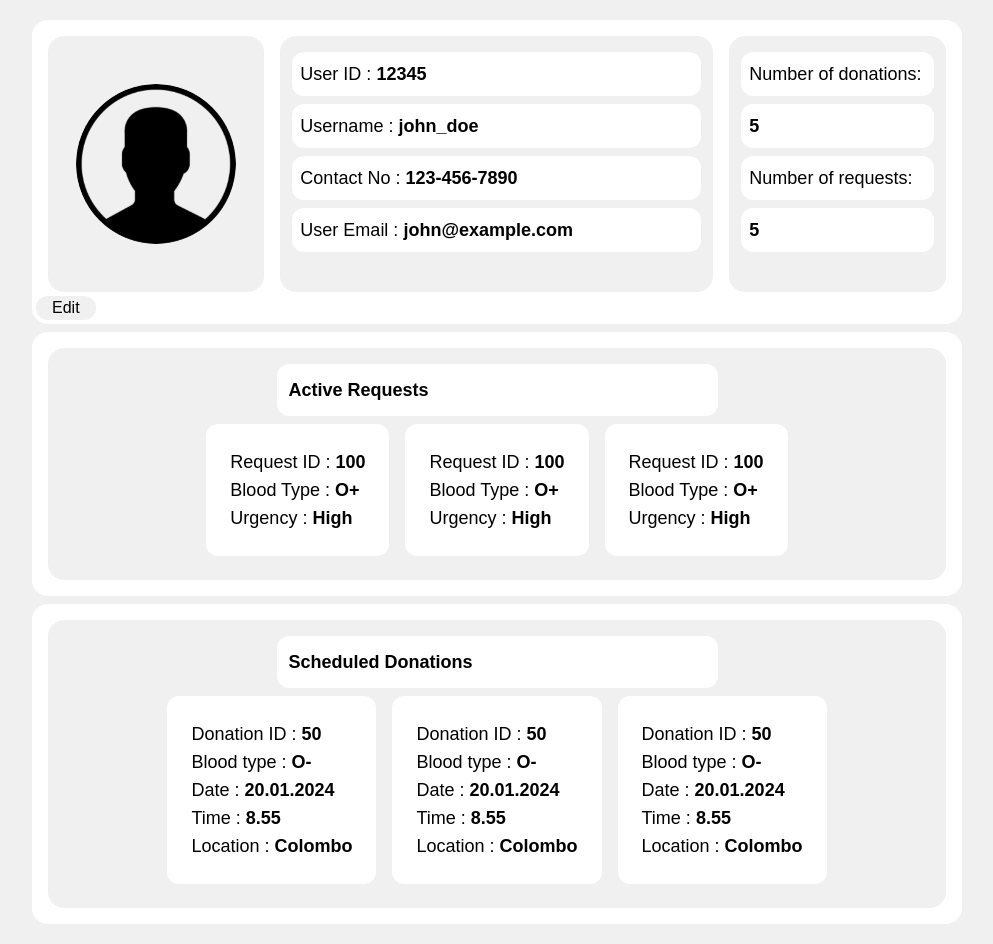
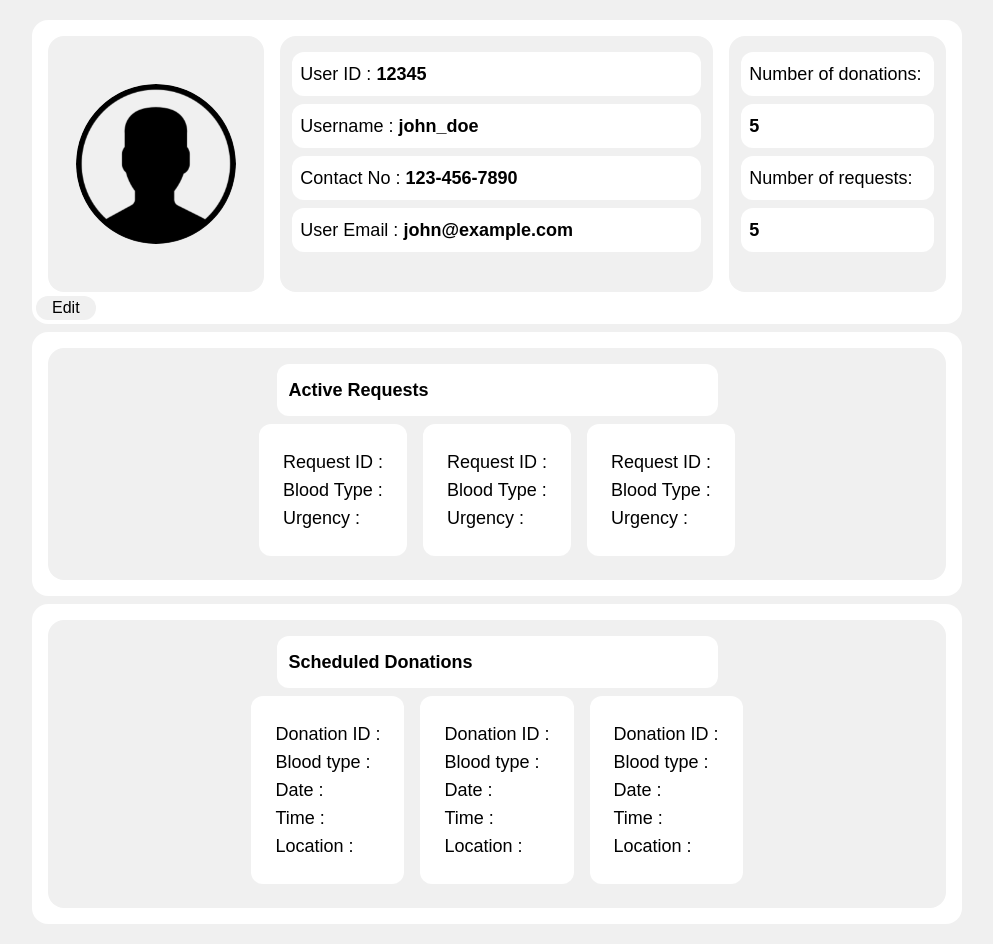
Before and after one commit to thisha-me/blood-chain-frontend, a React (Create React App) app: page / in a window 1280 px wide. Shown: the whole page, without its empty margins (143-1136 px from the left). Built offline with nearby package versions, Linux system fonts and the light colour scheme.

Commit message:
User Profile edited

```diff
--- a/src/Pages/userProfilePage.js
+++ b/src/Pages/userProfilePage.js
@@ -11,16 +11,26 @@ const UserProfile = () => {
     numberOfRequests: 5,
 
     //active request
-    requestid: '100',
-    bloodtype: 'O+',
-    urgency : 'High',
+
+  activeRequest: [
+    {
+      requestid: '100',
+      bloodtype: 'O+',
+      urgency : 'High'
+    },
+    {
+      donationid: '50',
+      bloodtype2: 'O-',
+      date: "20.01.2024",
+      time: 8.55 ,
+      location:'Colombo'
+    }
+
+  ]
+
 
     //scheduled donations
-    donationid: '50',
-    bloodtype2: 'O-',
-    date: "20.01.2024",
-    time: 8.55 ,
-    location:'Colombo',
+
 
   });
 
```
